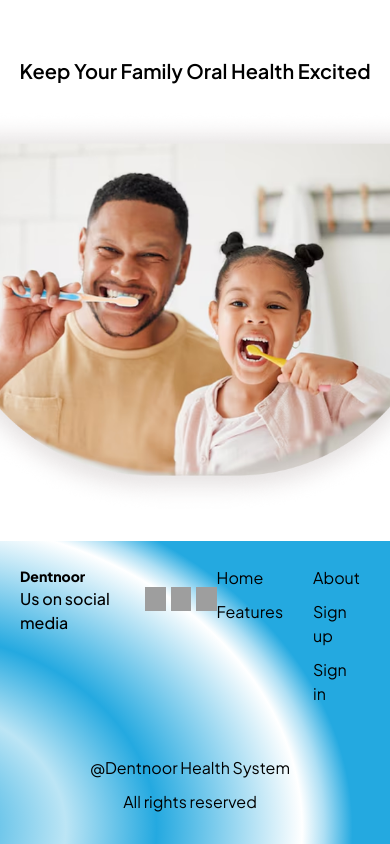
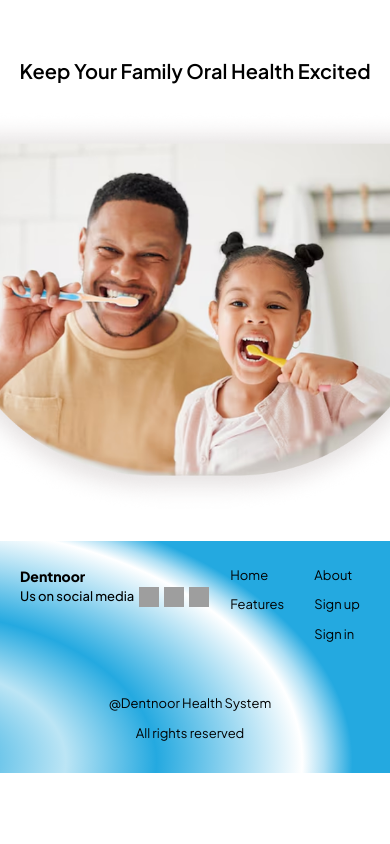
Before and after one commit to Oloniyo-Bolaji/dentnoor, a Next.js app: page / in a window 390 px wide. Shown: the part 3299-4143 px from the top of the page. After the commit the page ends 4072 px from the top, so only its background shows below. Built offline with nearby package versions, Linux system fonts and the light colour scheme; grey boxes are pictures that could not be loaded.

Commit message:
footer section adjusted

```diff
--- a/components/Footer.jsx
+++ b/components/Footer.jsx
@@ -27,28 +27,28 @@ const Footer = () => {
         <div>
           <h2 className="font-extrabold text-[14px]">Dentnoor</h2>
           <div className="flex sm:gap-[10px] gap-[5px]">
-            <p className="font-medium text-[16px]">Us on social media</p>
+            <p className="font-medium sm:text-[16px] text-[13px]">Us on social media</p>
             <a href="/">
               <img
                 src="https://cdn.jsdelivr.net/gh/devicons/devicon@latest/icons/twitter/twitter-original.svg"
-                className="w-[24px] h-[24px]"
+                className="sm:w-[24px] sm:h-[24px] w-[20px] h-[20px]"
               />
             </a>
             <a href="/">
               <img
                 src="https://cdn.jsdelivr.net/gh/devicons/devicon@latest/icons/facebook/facebook-original.svg"
-                className="w-[24px] h-[24px]"
+                className="sm:w-[24px] sm:h-[24px] w-[20px] h-[20px]"
               />
             </a>
             <a href="/">
               <img
                 src="https://cdn.jsdelivr.net/gh/devicons/devicon@latest/icons/linkedin/linkedin-original.svg"
-                className="w-[24px] h-[24px]"
+                className="sm:w-[24px] sm:h-[24px] w-[20px] h-[20px]"
               />
             </a>
           </div>
         </div>
-        <div className="flex sm:gap-[60px] gap-[30px]">
+        <div className="flex sm:gap-[60px] gap-[30px] sm:text-[16px] text-[13px]">
           <ul className="flex flex-col sm:gap-[16px] gap-[10px]">
             <li>Home</li>
             <li>Features</li>
@@ -61,8 +61,12 @@ const Footer = () => {
         </div>
       </div>
       <div className="flex flex-col justify-center items-center sm:gap-[15px] gap-[10px]">
-        <p className="font-regular text-[16px]">@Dentnoor Health System</p>
-        <span className="font-regular text-[16px]">All rights reserved</span>
+        <p className="font-regular sm:text-[16px] text-[13px]">
+          @Dentnoor Health System
+        </p>
+        <span className="font-regular sm:text-[16px] text-[13px]">
+          All rights reserved
+        </span>
       </div>
     </footer>
   );
```
